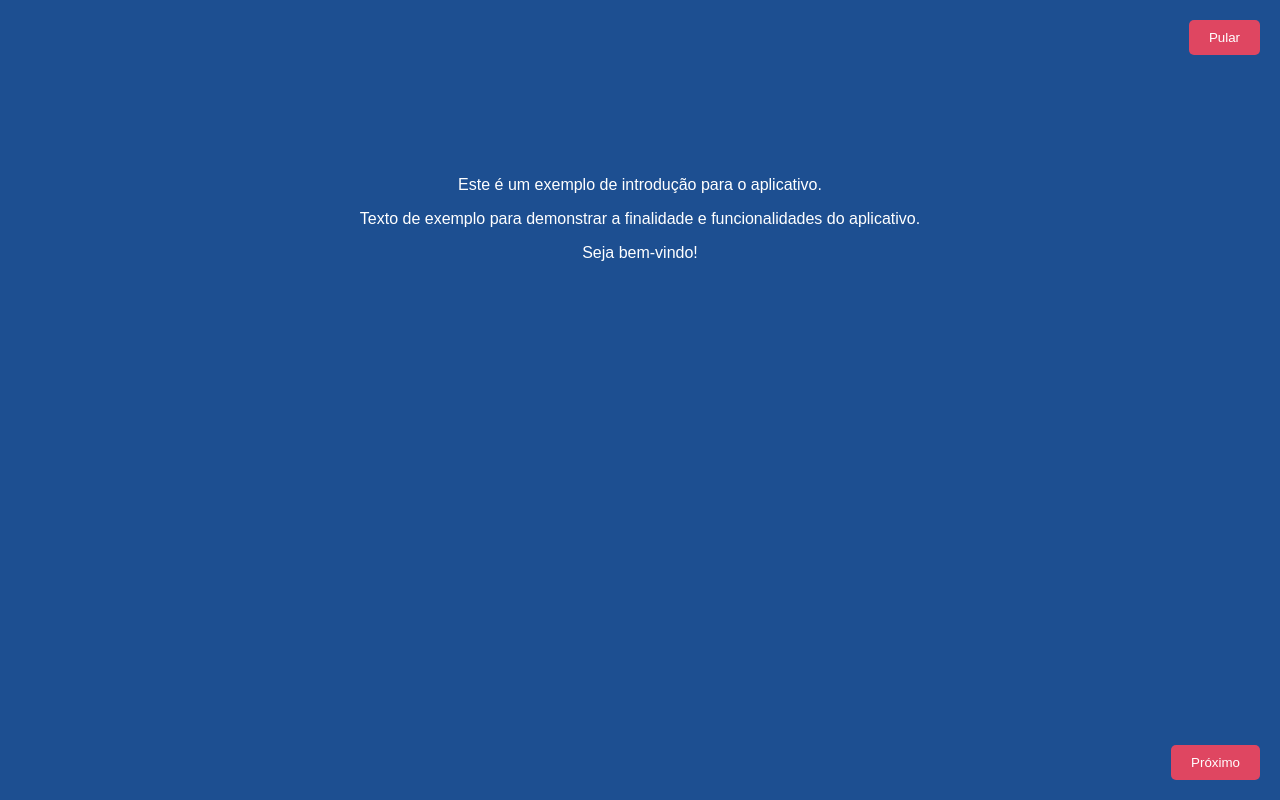
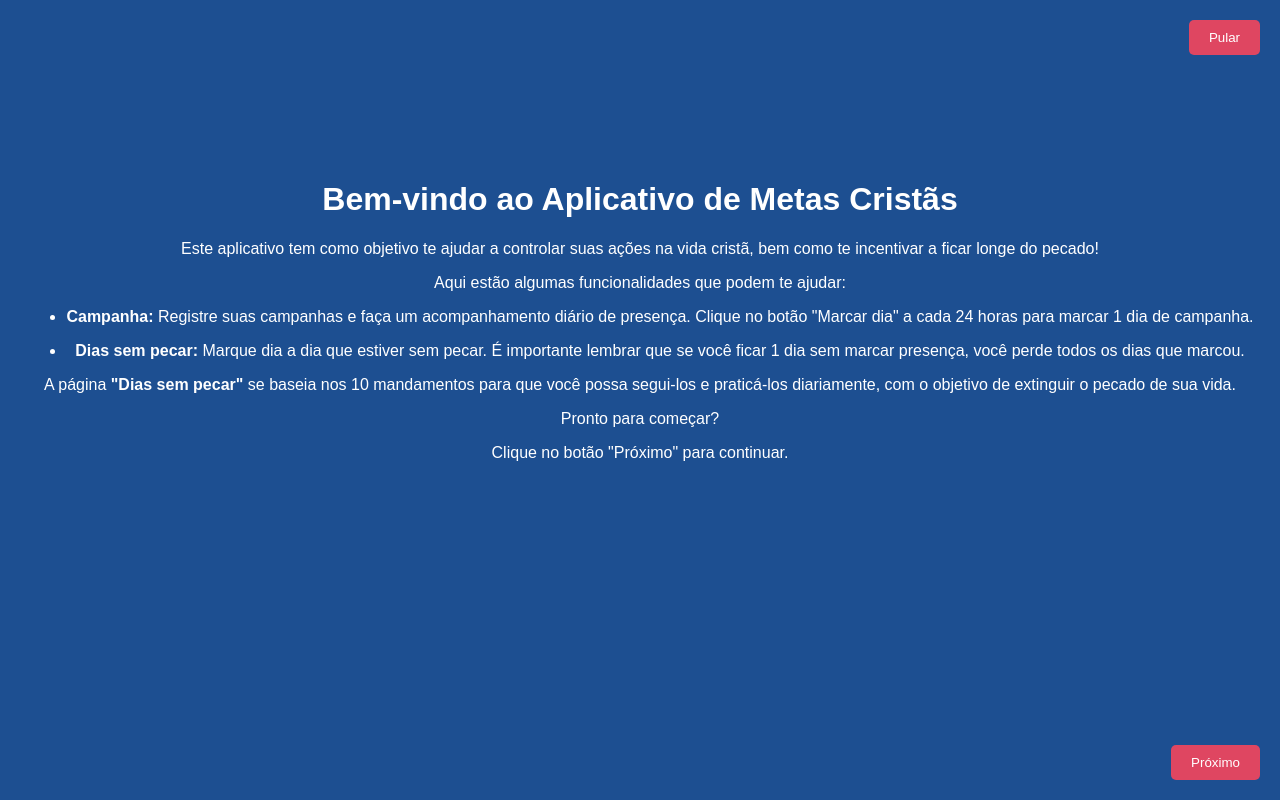
Before and after one commit to anselmotadeu/metas-diarias, a website: page introduce.html in a window 1280 px wide. Drawn offline with Linux system fonts and the light colour scheme.

Commit message:
atualização das informações contidas na página 'introduce'

```diff
--- a/introduce.html
+++ b/introduce.html
@@ -8,9 +8,16 @@
 </head>
 <body>
   <div class="content">
-    <p>Este é um exemplo de introdução para o aplicativo.</p>
-    <p>Texto de exemplo para demonstrar a finalidade e funcionalidades do aplicativo.</p>
-    <p>Seja bem-vindo!</p>
+    <h1>Bem-vindo ao Aplicativo de Metas Cristãs</h1>
+    <p>Este aplicativo tem como objetivo te ajudar a controlar suas ações na vida cristã, bem como te incentivar a ficar longe do pecado!</p>
+    <p>Aqui estão algumas funcionalidades que podem te ajudar:</p>
+    <ul>
+      <li><strong>Campanha:</strong> Registre suas campanhas e faça um acompanhamento diário de presença. Clique no botão "Marcar dia" a cada 24 horas para marcar 1 dia de campanha.</li>
+      <p></p>
+      <li><strong>Dias sem pecar:</strong> Marque dia a dia que estiver sem pecar. É importante lembrar que se você ficar 1 dia sem marcar presença, você perde todos os dias que marcou.</li>
+    </ul>
+    <p>A página <b>"Dias sem pecar"</b> se baseia nos 10 mandamentos para que você possa segui-los e praticá-los diariamente, com o objetivo de extinguir o pecado de sua vida.</p>
+    <p>Pronto para começar? <p></p>Clique no botão "Próximo" para continuar.</p>
   </div>
   <div class="button-container">
     <button class="button button-skip" id="skip-button">Pular</button>
```
